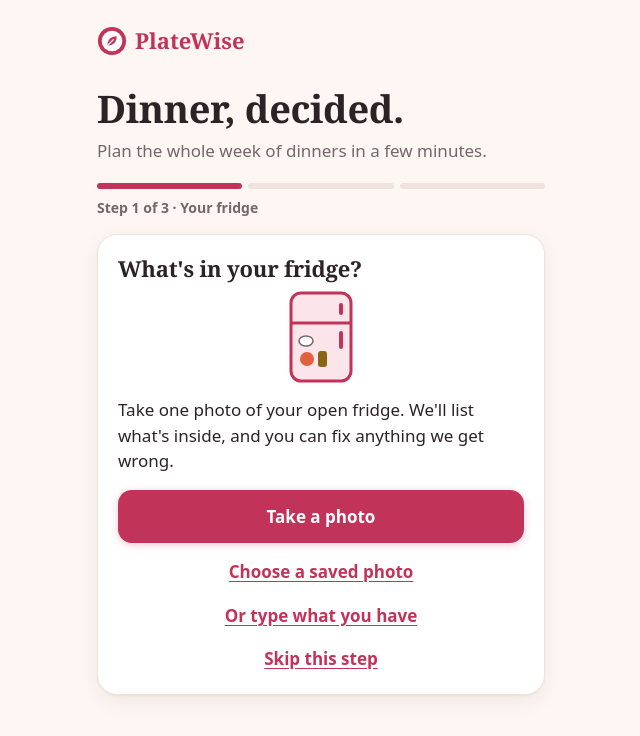
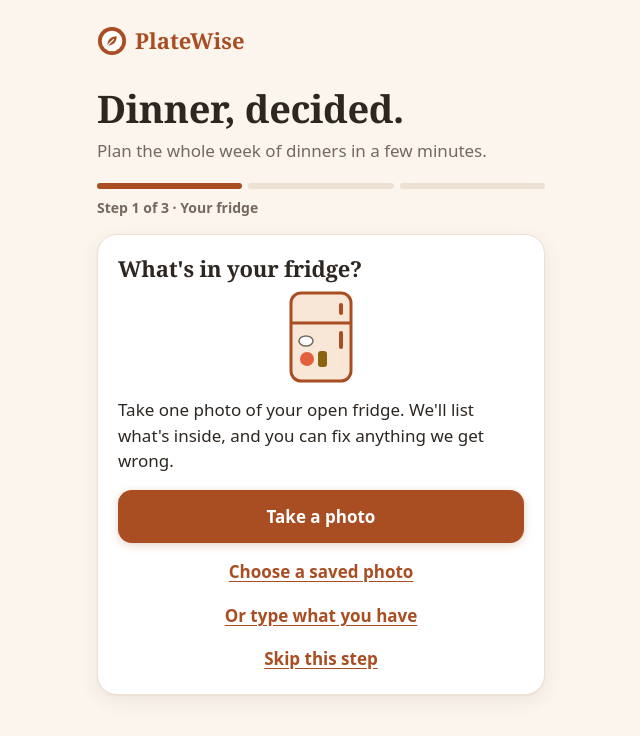
Before and after one commit to clukose01-jpg/PlateWise, a Next.js app: page / in a window 1280 px wide. Shown: the top 736 px of the page, without its empty margins (319-959 px from the left). Built offline with nearby package versions, Linux system fonts and the light colour scheme.

Commit message:
Switch the color scheme to a brownish orange
Burnt-orange buttons and logo, sand-colored notes box, and weekday
badges in orange, mustard, green, blue and cocoa.

Co-Authored-By: Claude Opus 5.5 <noreply@anthropic.com>
Claude-Session: https://claude.ai/code/session_01SwiCW1T3DEXQabqE3z3ybv

```diff
--- a/app/globals.css
+++ b/app/globals.css
@@ -1,30 +1,30 @@
 :root {
-  --bg: #fdf6f3;
+  --bg: #fbf5ee;
   --card: #ffffff;
-  --text: #2d2326;
-  --muted: #74666a;
-  --border: #f0e2dd;
-  --accent: #c2335a;
-  --accent-pressed: #a3264a;
+  --text: #2e2620;
+  --muted: #75685e;
+  --border: #ede1d3;
+  --accent: #a84e22;
+  --accent-pressed: #8c3f1a;
   --accent-text: #ffffff;
-  --accent-soft: #fbe4ea;
+  --accent-soft: #f8e6d6;
   --tomato: #e2603e;
-  --tomato-soft: #fce7df;
+  --tomato-soft: #f5ead3;
   --error: #b3261e;
   --notice: #8a5a00;
   --shadow: 0 1px 2px rgba(70, 45, 20, 0.05), 0 6px 20px rgba(70, 45, 20, 0.07);
 
   /* One color per weekday, Monday to Friday. */
-  --mon-bg: #fbe4ea;
-  --mon-fg: #b02a50;
-  --tue-bg: #fce7df;
-  --tue-fg: #b4472a;
-  --wed-bg: #fdf0cf;
-  --wed-fg: #8a6410;
-  --thu-bg: #e4f1e9;
-  --thu-fg: #2e6a4f;
-  --fri-bg: #e1ecf8;
-  --fri-fg: #2f5e8c;
+  --mon-bg: #f8e6d6;
+  --mon-fg: #a84e22;
+  --tue-bg: #fdf0cf;
+  --tue-fg: #8a6410;
+  --wed-bg: #e4f1e9;
+  --wed-fg: #2e6a4f;
+  --thu-bg: #e1ecf8;
+  --thu-fg: #2f5e8c;
+  --fri-bg: #efe4dc;
+  --fri-fg: #6b4a3a;
 
   --heading: "Fraunces Variable", Georgia, serif;
   color-scheme: light;
@@ -32,31 +32,31 @@
 
 @media (prefers-color-scheme: dark) {
   :root {
-    --bg: #1a1517;
-    --card: #241d20;
-    --text: #f1e9ec;
-    --muted: #b3a5aa;
-    --border: #3a2f33;
-    --accent: #f27a9b;
-    --accent-pressed: #f598b1;
-    --accent-text: #2a0f18;
-    --accent-soft: #3a2129;
+    --bg: #1a1613;
+    --card: #241f1b;
+    --text: #f0e9e3;
+    --muted: #b0a399;
+    --border: #3a322b;
+    --accent: #e8915a;
+    --accent-pressed: #efa676;
+    --accent-text: #2a160a;
+    --accent-soft: #3a2a1f;
     --tomato: #f08a6b;
-    --tomato-soft: #3a2620;
+    --tomato-soft: #352b1d;
     --error: #ff8a80;
     --notice: #f2c46d;
     --shadow: 0 1px 2px rgba(0, 0, 0, 0.3);
 
-    --mon-bg: #3a2129;
-    --mon-fg: #f59ab3;
-    --tue-bg: #3a2620;
-    --tue-fg: #f2a285;
-    --wed-bg: #3a3220;
-    --wed-fg: #e9c46a;
-    --thu-bg: #24352c;
-    --thu-fg: #8fd6b1;
-    --fri-bg: #20303f;
-    --fri-fg: #8db8e6;
+    --mon-bg: #3a2a1f;
+    --mon-fg: #f0a877;
+    --tue-bg: #3a3220;
+    --tue-fg: #e9c46a;
+    --wed-bg: #24352c;
+    --wed-fg: #8fd6b1;
+    --thu-bg: #20303f;
+    --thu-fg: #8db8e6;
+    --fri-bg: #2f2723;
+    --fri-fg: #d0b4a3;
     color-scheme: dark;
   }
 }
@@ -216,7 +216,7 @@ button {
   background: var(--accent);
   color: var(--accent-text);
   border: none;
-  box-shadow: 0 2px 8px rgba(194, 51, 90, 0.25);
+  box-shadow: 0 2px 8px rgba(168, 78, 34, 0.25);
 }
 
 .primary:active,
@@ -754,7 +754,7 @@ legend.question {
   font-family: inherit;
   font-size: 13px;
   font-weight: 700;
-  color: var(--tue-fg);
+  color: var(--accent);
   text-transform: uppercase;
   letter-spacing: 0.06em;
 }
--- a/app/layout.tsx
+++ b/app/layout.tsx
@@ -11,8 +11,8 @@ export const viewport: Viewport = {
   width: "device-width",
   initialScale: 1,
   themeColor: [
-    { media: "(prefers-color-scheme: light)", color: "#fdf6f3" },
-    { media: "(prefers-color-scheme: dark)", color: "#1a1517" },
+    { media: "(prefers-color-scheme: light)", color: "#fbf5ee" },
+    { media: "(prefers-color-scheme: dark)", color: "#1a1613" },
   ],
 };
 
--- a/components/Illustrations.tsx
+++ b/components/Illustrations.tsx
@@ -22,7 +22,7 @@ export function FridgeDrawing() {
       <rect x="78" y="14" width="4" height="12" rx="2" fill="var(--accent)" />
       <rect x="78" y="42" width="4" height="18" rx="2" fill="var(--accent)" />
       <circle cx="46" cy="70" r="7" fill="var(--tomato)" />
-      <rect x="57" y="62" width="9" height="16" rx="3" fill="var(--wed-fg)" />
+      <rect x="57" y="62" width="9" height="16" rx="3" fill="var(--tue-fg)" />
       <ellipse cx="45" cy="52" rx="7" ry="5" fill="var(--card)" stroke="var(--muted)" strokeWidth="1.5" />
     </svg>
   );
```
